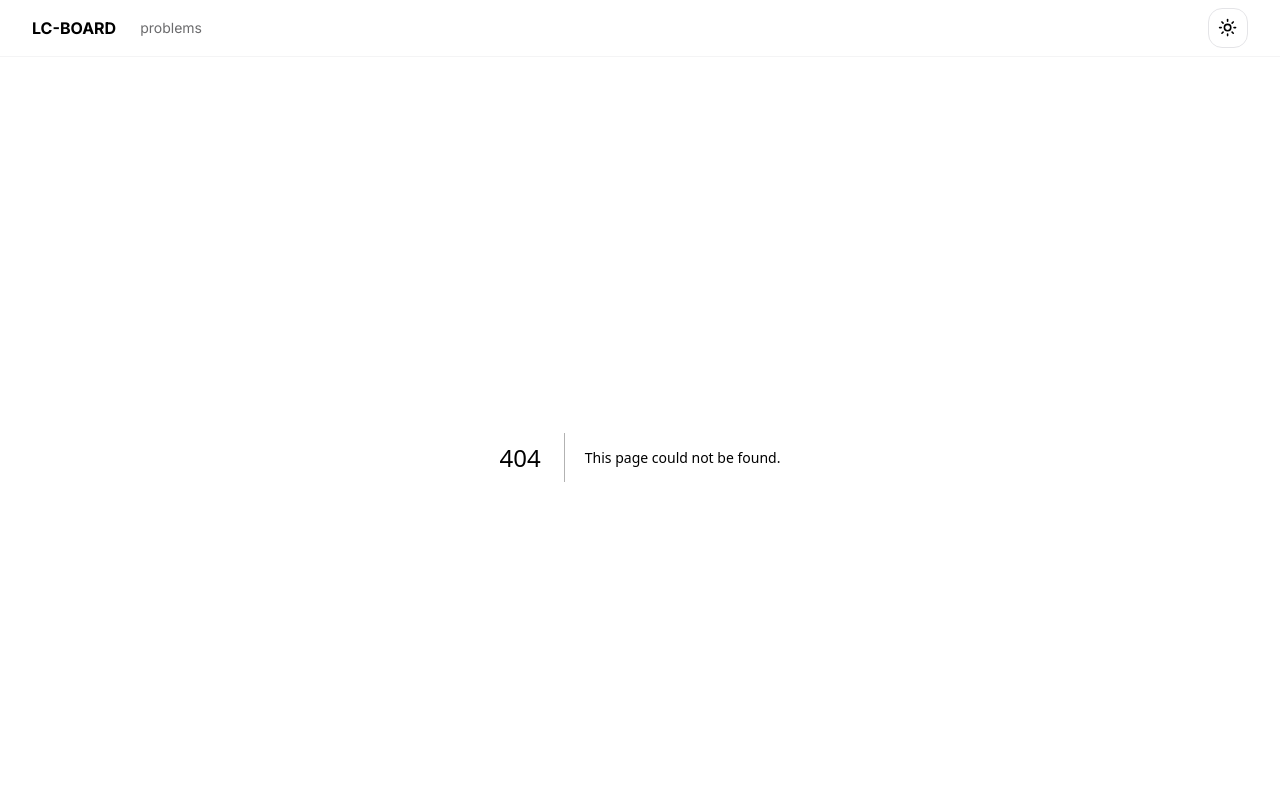
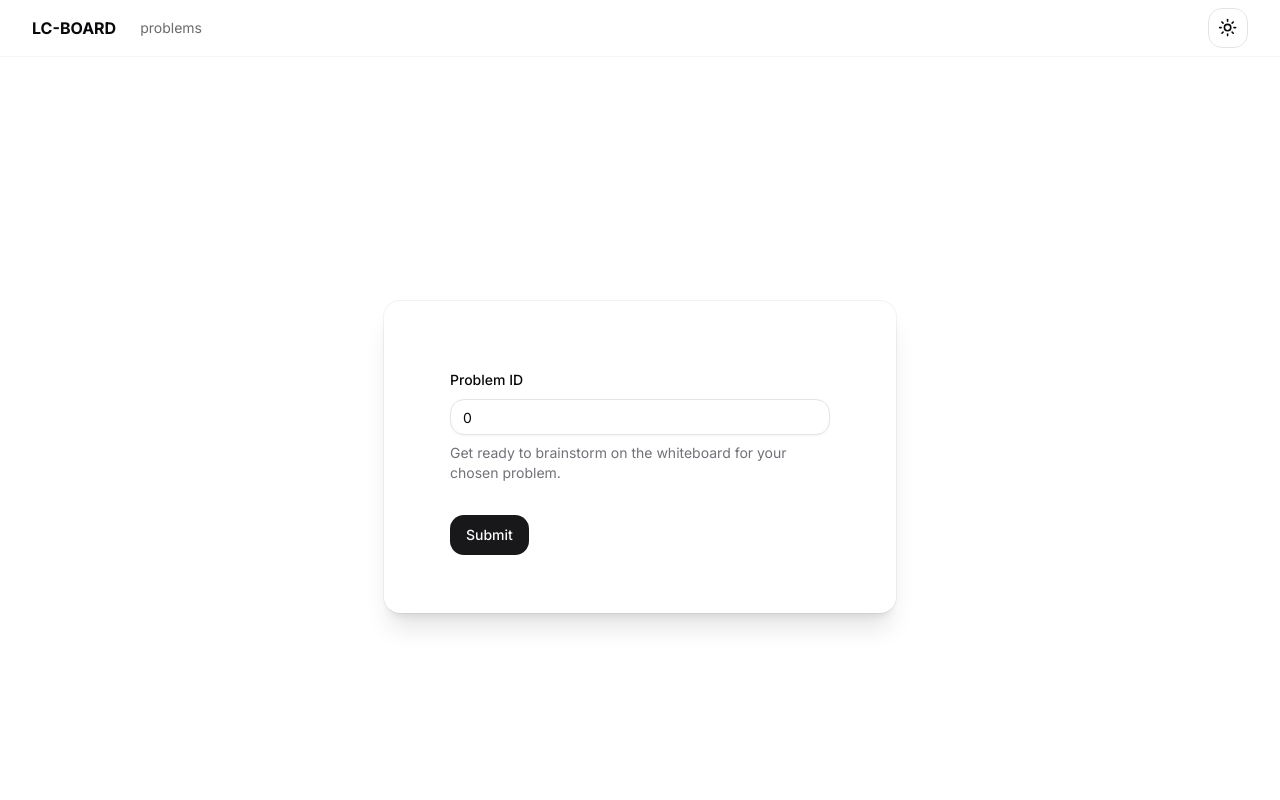
Before and after one commit to Anjali87045/LeetCode-Whiteboard-Integration, a Next.js app: page /problems in a window 1280 px wide. Before the commit this address had no page. Shown: the top 800 px of the page. Built offline with nearby package versions, Linux system fonts and the light colour scheme.

Commit message:
added the form in problems page and card saying hello in the ProblemID page

```diff
--- /dev/null
+++ b/app/problems/[ProblemID]/page.tsx
@@ -0,0 +1,13 @@
+"use client"
+
+export default function page({ params }: { params: { ProblemID: string } }) {
+  return (
+    <div className="relative flex min-h-screen flex-col justify-center overflow-hidden py-6 sm:py-12">
+      <div className="relative px-6 pt-10 pb-8 shadow-xl ring-1 ring-gray-900/5 sm:mx-auto sm:max-w-lg sm:rounded-lg sm:px-10">
+        <div className="flex border-2 border-white rounded-lg p-6">
+          HELLO {params.ProblemID}
+        </div>
+      </div>
+    </div>
+  )
+}
--- /dev/null
+++ b/app/problems/page.tsx
@@ -0,0 +1,13 @@
+import { LCForm } from "@/components/custom/lc-form"
+
+export default function problems() {
+  return (
+    <div className="relative flex min-h-screen flex-col justify-center overflow-hidden py-6 sm:py-12">
+      <div className="relative px-6 pt-10 pb-8 shadow-xl ring-1 ring-gray-900/5 sm:mx-auto sm:max-w-lg sm:rounded-lg sm:px-10">
+        <div className="flex border-2 border-white rounded-lg p-6">
+          <LCForm />
+        </div>
+      </div>
+    </div>
+  )
+}
--- /dev/null
+++ b/components/custom/lc-form.tsx
@@ -0,0 +1,65 @@
+"use client"
+import { zodResolver } from "@hookform/resolvers/zod"
+
+import { SubmitHandler, useForm } from "react-hook-form"
+import { z } from "zod"
+// import { cn } from "@/lib/utils"
+import { Button } from "../ui/button"
+import {
+  Form,
+  FormControl,
+  FormDescription,
+  FormField,
+  FormItem,
+  FormLabel,
+  FormMessage,
+} from "@/components/ui/form"
+import { Input } from "@/components/ui/input"
+import { useRouter } from "next/navigation"
+
+const formSchema = z.object({
+  ProblemID: z.coerce.number().positive(),
+})
+
+export function LCForm() {
+  const router = useRouter()
+  const form = useForm<z.infer<typeof formSchema>>({
+    resolver: zodResolver(formSchema),
+    defaultValues: {
+      ProblemID: 0,
+    },
+  })
+
+  function onSubmit(values: z.infer<typeof formSchema>) {
+    // Do something with the form values.
+    // ✅ This will be type-safe and validated.
+    router.push(`/problems/${values.ProblemID}`)
+    console.log(values)
+  }
+
+  return (
+    <Form {...form}>
+      <form onSubmit={form.handleSubmit(onSubmit)} className="space-y-8">
+        <FormField
+          control={form.control}
+          name="ProblemID"
+          render={({ field }) => (
+            <FormItem>
+              <FormLabel>Problem ID</FormLabel>
+              <FormControl>
+                <Input placeholder="enter the problem id" {...field} />
+              </FormControl>
+              <FormDescription>
+                Get ready to brainstorm on the whiteboard for your chosen
+                problem.
+              </FormDescription>
+              <FormMessage />
+            </FormItem>
+          )}
+        />
+
+        <Button type="submit">Submit</Button>
+      </form>
+    </Form>
+  )
+}
--- a/components/main-nav.tsx
+++ b/components/main-nav.tsx
@@ -19,7 +19,7 @@
       </Link>
       <nav className="flex items-center gap-4 text-sm lg:gap-6">
         <Link
-          href="/docs"
+          href="/problems"
           className={cn(
             "transition-colors hover:text-foreground/80",
             pathname === "/docs" ? "text-foreground" : "text-foreground/60"
--- /dev/null
+++ b/components/ui/form.tsx
@@ -0,0 +1,176 @@
+import * as React from "react"
+import * as LabelPrimitive from "@radix-ui/react-label"
+import { Slot } from "@radix-ui/react-slot"
+import {
+  Controller,
+  ControllerProps,
+  FieldPath,
+  FieldValues,
+  FormProvider,
+  useFormContext,
+} from "react-hook-form"
+
+import { cn } from "@/lib/utils"
+import { Label } from "@/components/ui/label"
+
+const Form = FormProvider
+
+type FormFieldContextValue<
+  TFieldValues extends FieldValues = FieldValues,
+  TName extends FieldPath<TFieldValues> = FieldPath<TFieldValues>,
+> = {
+  name: TName
+}
+
+const FormFieldContext = React.createContext<FormFieldContextValue>(
+  {} as FormFieldContextValue
+)
+
+const FormField = <
+  TFieldValues extends FieldValues = FieldValues,
+  TName extends FieldPath<TFieldValues> = FieldPath<TFieldValues>,
+>({
+  ...props
+}: ControllerProps<TFieldValues, TName>) => {
+  return (
+    <FormFieldContext.Provider value={{ name: props.name }}>
+      <Controller {...props} />
+    </FormFieldContext.Provider>
+  )
+}
+
+const useFormField = () => {
+  const fieldContext = React.useContext(FormFieldContext)
+  const itemContext = React.useContext(FormItemContext)
+  const { getFieldState, formState } = useFormContext()
+
+  const fieldState = getFieldState(fieldContext.name, formState)
+
+  if (!fieldContext) {
+    throw new Error("useFormField should be used within <FormField>")
+  }
+
+  const { id } = itemContext
+
+  return {
+    id,
+    name: fieldContext.name,
+    formItemId: `${id}-form-item`,
+    formDescriptionId: `${id}-form-item-description`,
+    formMessageId: `${id}-form-item-message`,
+    ...fieldState,
+  }
+}
+
+type FormItemContextValue = {
+  id: string
+}
+
+const FormItemContext = React.createContext<FormItemContextValue>(
+  {} as FormItemContextValue
+)
+
+const FormItem = React.forwardRef<
+  HTMLDivElement,
+  React.HTMLAttributes<HTMLDivElement>
+>(({ className, ...props }, ref) => {
+  const id = React.useId()
+
+  return (
+    <FormItemContext.Provider value={{ id }}>
+      <div ref={ref} className={cn("space-y-2", className)} {...props} />
+    </FormItemContext.Provider>
+  )
+})
+FormItem.displayName = "FormItem"
+
+const FormLabel = React.forwardRef<
+  React.ElementRef<typeof LabelPrimitive.Root>,
+  React.ComponentPropsWithoutRef<typeof LabelPrimitive.Root>
+>(({ className, ...props }, ref) => {
+  const { error, formItemId } = useFormField()
+
+  return (
+    <Label
+      ref={ref}
+      className={cn(error && "text-destructive", className)}
+      htmlFor={formItemId}
+      {...props}
+    />
+  )
+})
+FormLabel.displayName = "FormLabel"
+
+const FormControl = React.forwardRef<
+  React.ElementRef<typeof Slot>,
+  React.ComponentPropsWithoutRef<typeof Slot>
+>(({ ...props }, ref) => {
+  const { error, formItemId, formDescriptionId, formMessageId } = useFormField()
+
+  return (
+    <Slot
+      ref={ref}
+      id={formItemId}
+      aria-describedby={
+        !error
+          ? `${formDescriptionId}`
+          : `${formDescriptionId} ${formMessageId}`
+      }
+      aria-invalid={!!error}
+      {...props}
+    />
+  )
+})
+FormControl.displayName = "FormControl"
+
+const FormDescription = React.forwardRef<
+  HTMLParagraphElement,
+  React.HTMLAttributes<HTMLParagraphElement>
+>(({ className, ...props }, ref) => {
+  const { formDescriptionId } = useFormField()
+
+  return (
+    <p
+      ref={ref}
+      id={formDescriptionId}
+      className={cn("text-sm text-muted-foreground", className)}
+      {...props}
+    />
+  )
+})
+FormDescription.displayName = "FormDescription"
+
+const FormMessage = React.forwardRef<
+  HTMLParagraphElement,
+  React.HTMLAttributes<HTMLParagraphElement>
+>(({ className, children, ...props }, ref) => {
+  const { error, formMessageId } = useFormField()
+  const body = error ? String(error?.message) : children
+
+  if (!body) {
+    return null
+  }
+
+  return (
+    <p
+      ref={ref}
+      id={formMessageId}
+      className={cn("text-sm font-medium text-destructive", className)}
+      {...props}
+    >
+      {body}
+    </p>
+  )
+})
+FormMessage.displayName = "FormMessage"
+
+export {
+  useFormField,
+  Form,
+  FormItem,
+  FormLabel,
+  FormControl,
+  FormDescription,
+  FormMessage,
+  FormField,
+}
--- /dev/null
+++ b/components/ui/input.tsx
@@ -0,0 +1,25 @@
+import * as React from "react"
+
+import { cn } from "@/lib/utils"
+
+export interface InputProps
+  extends React.InputHTMLAttributes<HTMLInputElement> {}
+
+const Input = React.forwardRef<HTMLInputElement, InputProps>(
+  ({ className, type, ...props }, ref) => {
+    return (
+      <input
+        type={type}
+        className={cn(
+          "flex h-9 w-full rounded-md border border-input bg-transparent px-3 py-1 text-sm shadow-sm transition-colors file:border-0 file:bg-transparent file:text-sm file:font-medium placeholder:text-muted-foreground focus-visible:outline-none focus-visible:ring-1 focus-visible:ring-ring disabled:cursor-not-allowed disabled:opacity-50",
+          className
+        )}
+        ref={ref}
+        {...props}
+      />
+    )
+  }
+)
+Input.displayName = "Input"
+
+export { Input }
--- /dev/null
+++ b/components/ui/label.tsx
@@ -0,0 +1,26 @@
+"use client"
+
+import * as React from "react"
+import * as LabelPrimitive from "@radix-ui/react-label"
+import { cva, type VariantProps } from "class-variance-authority"
+
+import { cn } from "@/lib/utils"
+
+const labelVariants = cva(
+  "text-sm font-medium leading-none peer-disabled:cursor-not-allowed peer-disabled:opacity-70"
+)
+
+const Label = React.forwardRef<
+  React.ElementRef<typeof LabelPrimitive.Root>,
+  React.ComponentPropsWithoutRef<typeof LabelPrimitive.Root> &
+    VariantProps<typeof labelVariants>
+>(({ className, ...props }, ref) => (
+  <LabelPrimitive.Root
+    ref={ref}
+    className={cn(labelVariants(), className)}
+    {...props}
+  />
+))
+Label.displayName = LabelPrimitive.Root.displayName
+
+export { Label }
--- a/package.json
+++ b/package.json
@@ -11,7 +11,9 @@
     "format:fix": "prettier --write --ignore-path .gitignore ."
   },
   "dependencies": {
+    "@hookform/resolvers": "^3.4.2",
     "@radix-ui/react-dropdown-menu": "^2.0.6",
+    "@radix-ui/react-label": "^2.0.2",
     "@radix-ui/react-slot": "^1.0.2",
     "class-variance-authority": "^0.7.0",
     "clsx": "^2.1.1",
@@ -20,8 +22,10 @@
     "next-themes": "^0.3.0",
     "react": "^18",
     "react-dom": "^18",
+    "react-hook-form": "^7.51.5",
     "tailwind-merge": "^2.3.0",
-    "tailwindcss-animate": "^1.0.7"
+    "tailwindcss-animate": "^1.0.7",
+    "zod": "^3.23.8"
   },
   "devDependencies": {
     "@types/node": "^20",
```
Also changed, not shown: 1 other file (tests, documents, lock files or other folders).
